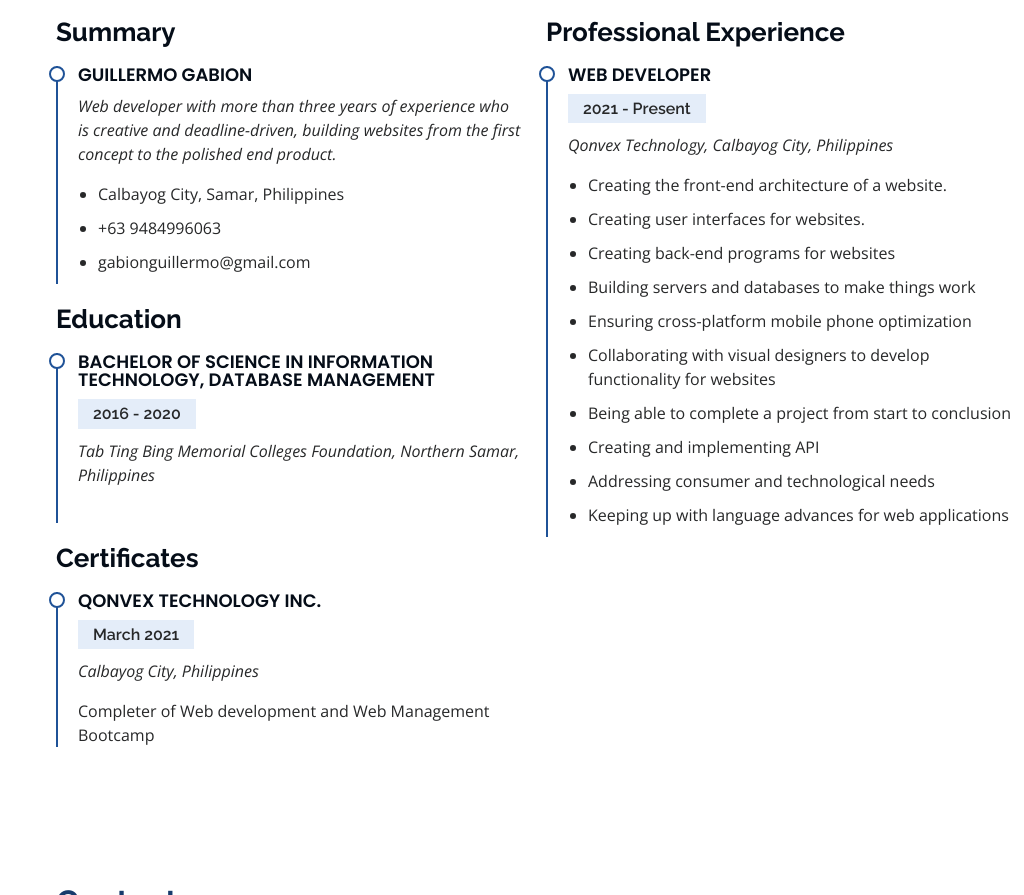
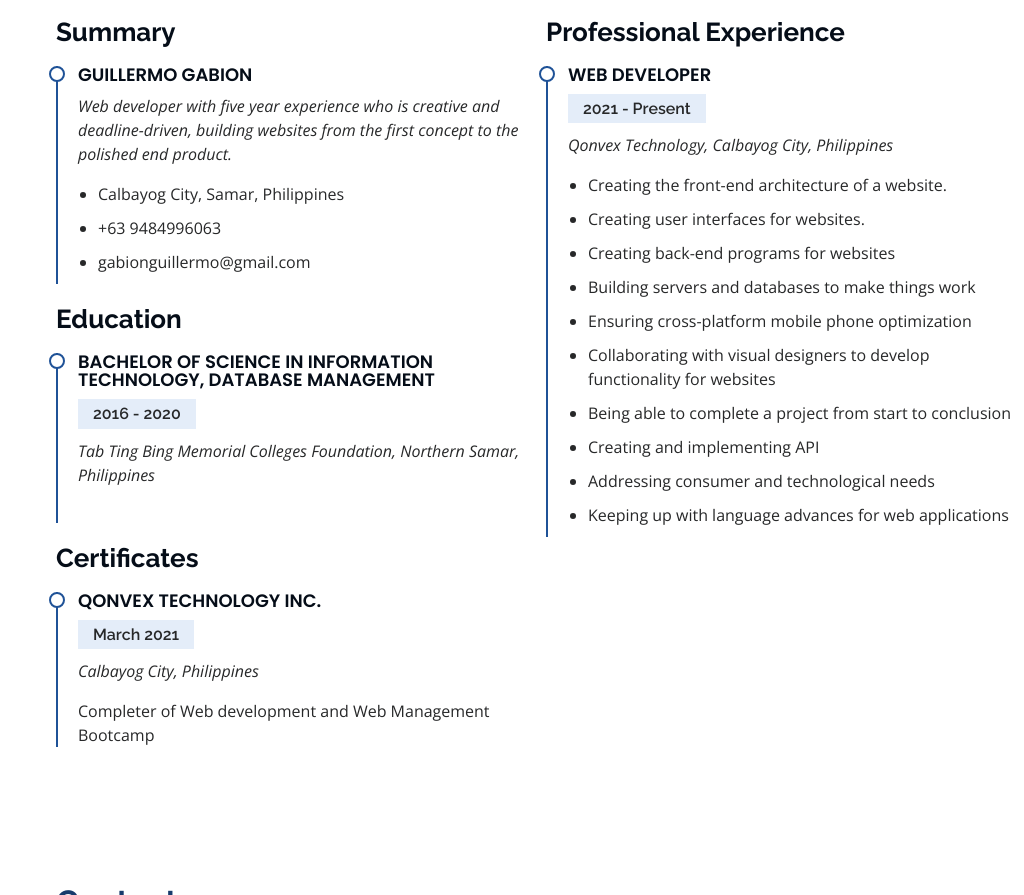
Before and after one commit to guillermogabion/iangabion.github.io, a plain HTML site: page index.html in a window 1280 px wide. Shown: the part 2133-3028 px from the top of the page, without its empty margins (256-1280 px from the left). Drawn offline with nearby package versions, Linux system fonts and the light colour scheme.

Commit message:
Update index.html

```diff
--- a/index.html
+++ b/index.html
@@ -195,7 +195,7 @@
             <h3 class="resume-title">Summary</h3>
             <div class="resume-item pb-0">
               <h4>Guillermo Gabion</h4>
-              <p><em>Web developer with more than three years of experience who is creative and deadline-driven, building websites from the first concept to the polished end product.</em></p>
+              <p><em>Web developer with five year experience who is creative and deadline-driven, building websites from the first concept to the polished end product.</em></p>
               <ul>
                 <li>Calbayog City, Samar, Philippines</li>
                 <li>+63 9484996063</li>
@@ -234,8 +234,6 @@
                 <li>Creating and implementing API</li>
                 <li>Addressing consumer and technological needs</li>
                 <li>Keeping up with language advances for web applications</li>
-
-
               </ul>
             </div>
 
```
